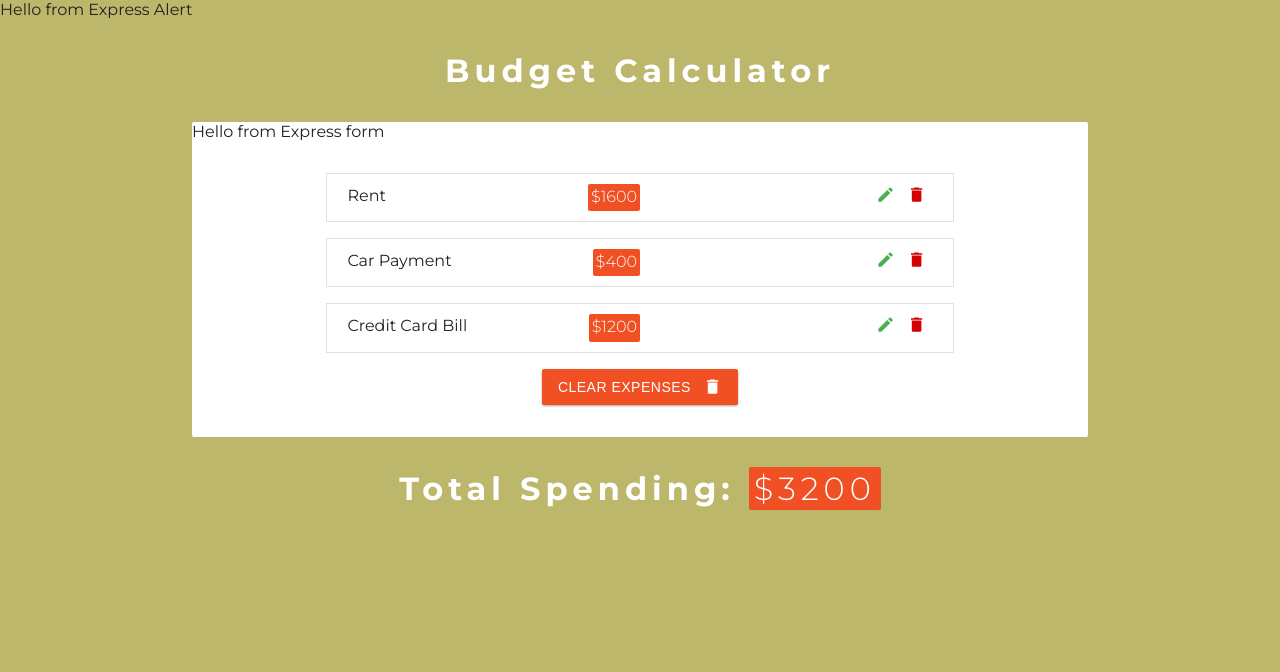
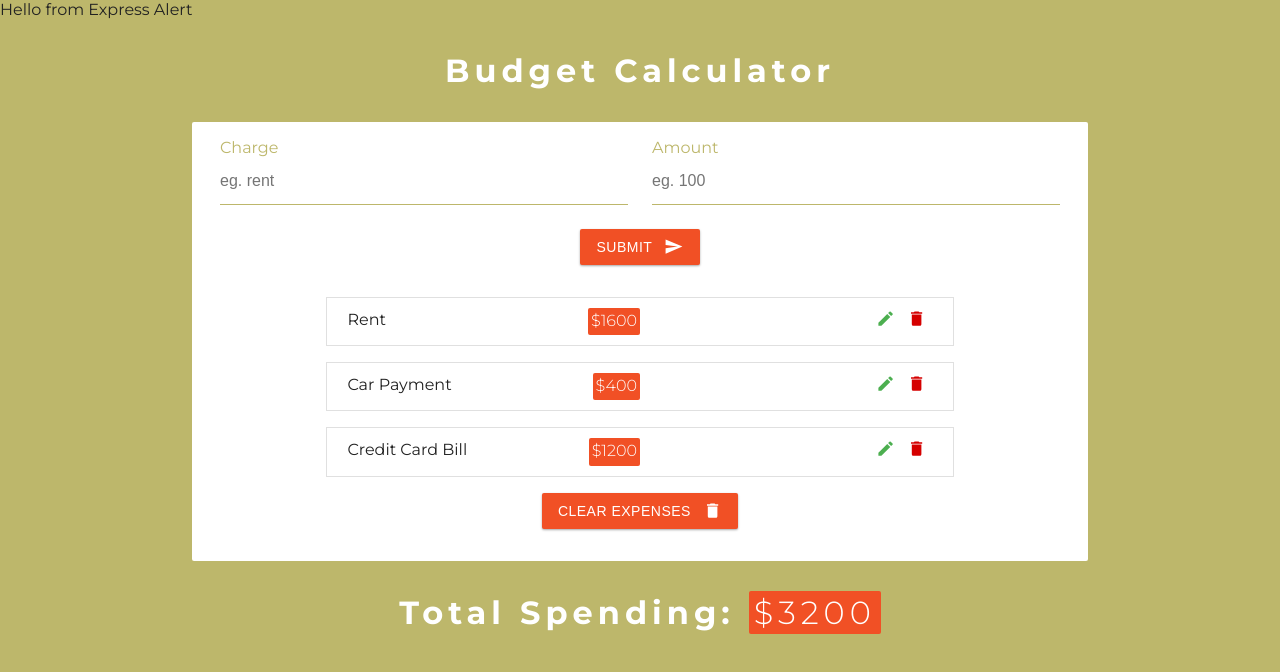
Before and after one commit to locaulker/budget-calculator, a React (Create React App) app: page / in a window 1280 px wide. Shown: the top 672 px of the page. Built offline with nearby package versions, Linux system fonts and the light colour scheme.

Commit message:
completed UI setup

```diff
--- a/src/App.css
+++ b/src/App.css
@@ -83,7 +83,7 @@ label {
 	align-items: center;
 }
 .btn:hover {
-	box-shadow: 0 14px 28px rgba(0, 0, 0, 0.25), 0 10px 10px rgba(0, 0, 0, 0.22);
+	box-shadow: 0 5px 10px rgba(0, 0, 0, 0.25), 0 5px 5px rgba(0, 0, 0, 0.22);
 }
 .btn-icon {
 	margin-left: 0.75rem;
@@ -106,7 +106,7 @@ label {
 	transition: all 0.3s linear;
 }
 .item:hover {
-	box-shadow: 0 14px 28px rgba(0, 0, 0, 0.25), 0 10px 10px rgba(0, 0, 0, 0.22);
+	box-shadow: 0 5px 10px rgba(0, 0, 0, 0.25), 0 5px 5px rgba(0, 0, 0, 0.22);
 	transform: scale(1.05);
 }
 .info {
--- a/src/components/ExpenseForm.js
+++ b/src/components/ExpenseForm.js
@@ -1,10 +1,24 @@
-import React from "react"
+import React from 'react'
+import { MdSend } from 'react-icons/md'
 
 const ExpenseForm = () => {
 	return (
-		<div>
-			<p>Hello from Express form</p>
-		</div>
+		<form>
+			<div className="form-center">
+				<div className="form-group">
+					<label htmlFor="charge">Charge</label>
+					<input type="text" className="form-control" id="charge" name="charge" placeholder="eg. rent" />
+				</div>
+				<div className="form-group">
+					<label htmlFor="amount">Amount</label>
+					<input type="text" className="form-control" id="amount" name="amount" placeholder="eg. 100" />
+				</div>
+			</div>
+			<button type="submit" className="btn">
+				Submit
+				<MdSend className="btn-icon" />
+			</button>
+		</form>
 	)
 }
 
```
